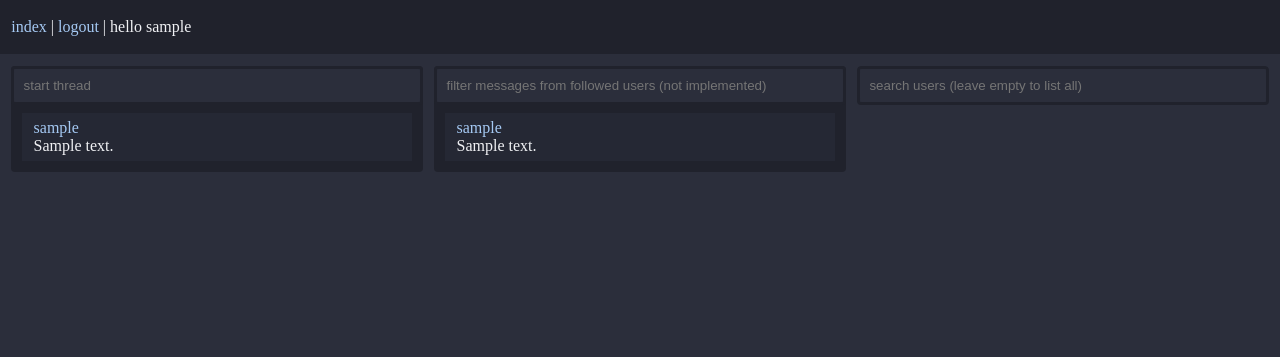
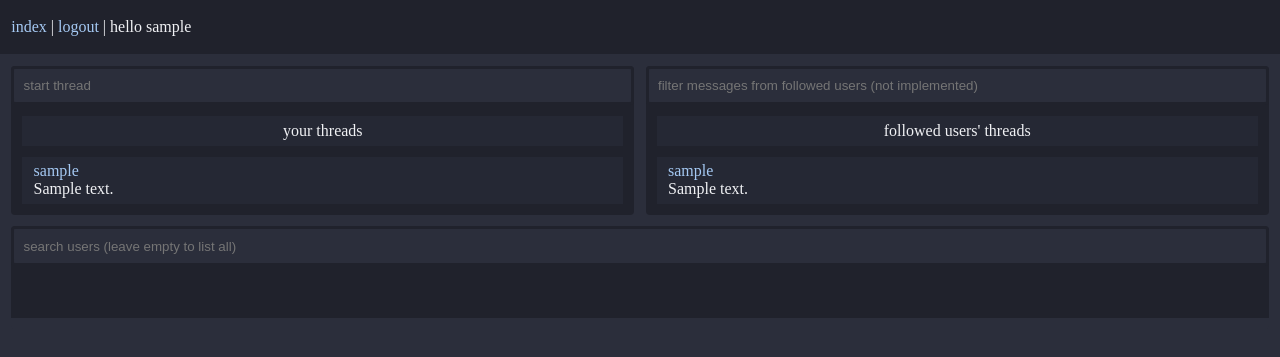
Before and after one commit to epertt/litter, a Flask app: template templates/index.html.j2 in a window 1280 px wide. Shown: the top 357 px of the page. Run offline with Flask 2, Linux system fonts and the light colour scheme; the template is opened without the code that fills it: most values are stand-ins (such as "Sample title", 1, 10 or a date in 2020).

Commit message:
more work on styling

```diff
--- a/app.py
+++ b/app.py
@@ -117,6 +117,7 @@
             user_id=user_id,
             username=get_username(user_id),
             thread_messages=thread_messages,
+            thread_id=id
         )
     else:
         return redirect("/error/404")
@@ -328,12 +329,14 @@
             u.id = w.user_id \
         WHERE \
             watcher_id = :user_id \
+        AND \
+            m.type = :type \
         ORDER BY \
             M.created_at \
         DESC\
         "
 
-    result = db.session.execute(sql, {"user_id": user_id})
+    result = db.session.execute(sql, {"user_id": user_id, "type": "thread"})
     if result.rowcount > 0:
         return result.fetchall()
     else:
@@ -344,7 +347,7 @@
 
     sql = "\
     SELECT \
-        u.id, \
+        u.id AS uid, \
         u.username, \
         m.thread_id, \
         m.message, \
--- a/static/conditional.css
+++ b/static/conditional.css
@@ -1,23 +1,35 @@
-@media screen and (max-width: 1000px) {
+@media screen and (max-width: 9999px) {
+	.index {
+		grid-template-columns: 1fr 700px 700px 700px 1fr;
+		grid-template-areas:
+			"a userthreads watched-user-threads search-results b"
+	}
+}
+
+@media screen and (max-width: calc(2250px)) {
+	.index {
+		grid-template-columns: 1fr 400px 400px 400px 1fr;
+		grid-template-areas:
+			"a userthreads watched-user-threads search-results b"
+	}
+}
+
+@media screen and (max-width: 1400px) {
 	.index {
 		display: grid;
 		grid-template-columns: 1fr 1fr;
-		grid-template-rows: 1fr;
 		grid-template-areas:
 			"userthreads watched-user-threads"
 			"search-results search-results";
-	}
-	.content-block {
-		/*margin-bottom: calc(-2 * var(--base-margin));*/
 	}
 	#search-results {
 		border-bottom: var(--base-margin) var(--main-bg-color) solid;
 	}
 
-    .userpage {
+    .userpage, .threadpage{
         grid-template-columns: 1fr 1fr;
         grid-template-areas:
-        "userpage-header-container userpage-header-container"
+        "header-container header-container"
         "userthreads userthreads";
     }
 }
--- a/static/main.css
+++ b/static/main.css
@@ -29,7 +29,6 @@
 }
 
 #search-results {
-	background-color: transparent;
 	overflow: auto;
 }
 
@@ -69,10 +68,6 @@
 	margin-top: 0;
 }
 
-.userpage > #userthreads {
-	justify-self: baseline;
-}
-
 #userthreads {
 	grid-area: userthreads;
 }
@@ -83,6 +78,17 @@
 
 #search-results {
 	grid-area: search-results;
+}
+
+#recent-users {
+	text-align: center;
+	margin: var(--thick-border-width) 0 0 0;
+}
+
+#your-threads,
+#followed-threads {
+	text-align: center;
+	margin: var(--base-margin) 0;
 }
 
 .content {
@@ -97,12 +103,8 @@
 	margin: calc(2 * var(--base-margin)) calc(2 * var(--base-margin));
 }
 
-.threadpage {
-	grid-template-columns: repeat(auto-fill, 800px);
-}
-
-#userpage-header-container {
-	grid-area: userpage-header-container;
+#header-container {
+	grid-area: header-container;
 	width: 100%;
 	text-align: center;
 	padding: var(--base-padding);
@@ -118,10 +120,10 @@
 	grid-area: spacer2;
 }
 
-.userpage {
+.userpage, .threadpage {
 	grid-template-columns: 15vw 1fr 1fr 15vw;
 	grid-template-areas:
-		"a userpage-header-container userpage-header-container b"
+		"a header-container header-container b"
 		"a userthreads userthreads b";
 }
 
@@ -193,3 +195,7 @@
 .account_registered:before {
 	content: "registered ";
 }
+
+.reply {
+	margin-left: var(--base-padding);
+}
--- a/static/script.js
+++ b/static/script.js
@@ -36,11 +36,11 @@
 
 window.addEventListener("load", () => {
 	// remove this if you figure it out in css
-	document.querySelector("#userthreads").children[1].children.length == 0
+	document.querySelector("#userthreads").children[2].children.length == 0
 		? (document.querySelector("#userthreads").style.backgroundColor =
 				"transparent")
 		: () => {};
-	document.querySelector("#watched-user-threads").children[1].children.length ==
+	document.querySelector("#watched-user-threads").children[2].children.length ==
 	0
 		? (document.querySelector("#watched-user-threads").style.backgroundColor =
 				"transparent")
@@ -55,7 +55,7 @@
 	const threadForm = document.querySelector("#start-thread").children[0];
 	const threadContainer = document.querySelector("#thread-container");
 
-	async function handleForm(input, url) {
+	async function handleForm(input, url, howmany) {
 		const response = await fetch(url, {
 			method: "POST",
 			body: JSON.stringify(input),
@@ -66,7 +66,7 @@
 
 		switch (url) {
 			case "/search/post":
-				updateSearchContainer(response, searchContainer);
+				updateSearchContainer(response, searchContainer, howmany);
 				break;
 			case "/thread/post":
 				console.log("hmm");
@@ -79,7 +79,7 @@
 		searchForm.addEventListener("keypress", function (e) {
 			if (e.key === "Enter") {
 				e.preventDefault();
-				handleForm({ search: searchForm.value }, "/search/post");
+				handleForm({ search: searchForm.value }, "/search/post", 0);
 				// clear search form
 				searchForm.value = "";
 				// clear search results
@@ -97,7 +97,7 @@
 					threadForm.value = "";
 					return;
 				}
-				handleForm({ message: threadForm.value }, "/thread/post");
+				handleForm({ message: threadForm.value }, "/thread/post", 0);
 				// clear thread form
 				threadForm.value = "";
 			}
@@ -113,14 +113,26 @@
 			}
 		});
 	}
+
+	// search on page load to display some recent users
+	handleForm({ search: searchForm.value }, "/search/post", "5");
+	searchContainer.style.transform = "scaleY(1)";
 });
 
-async function updateSearchContainer(response, container) {
+async function updateSearchContainer(response, container, howmany) {
+	let i = 0;
 	const timeout = (ms) => new Promise((r) => setTimeout(r, ms));
+
 	document.querySelector("#search-results").style.backgroundColor =
 		"hsl(var(--main-bg-color-hs), 15%)";
 
 	for (const user of await response.json()) {
+		if (i >= howmany && howmany != 0) {
+			break;
+		}
+
+		console.log(user);
+
 		const newSearchResultElement = document.createElement("div");
 		newSearchResultElement.className = "list-item search-result new-item";
 
@@ -136,10 +148,12 @@
 
 		container.appendChild(newSearchResultElement);
 
-		// update "x [time] ago"
-		updateTimes();
+		i++;
 
 		// for style
 		await timeout(50);
 	}
+
+	// update "x [time] ago"
+	updateTimes();
 }
--- a/templates/index.html.j2
+++ b/templates/index.html.j2
@@ -9,6 +9,7 @@
 		<form id="start-thread" class="content-block-form" action="/thread/post" method="POST">
 			<input type="text" name="message" placeholder="start thread" autofocus>
 		</form>
+		<div id="your-threads" class="list-item">your threads</div>
 		<div class="thread-container">
 			{% for thread in threads %}
 			{% include 'threads-partial.html.j2' %}
@@ -19,6 +20,7 @@
 		<form id="search-followed" class="content-block-form" action="/foo" method="POST">
 			<input type="text" name="message" placeholder="filter messages from followed users (not implemented)">
 		</form>
+		<div id="followed-threads" class="list-item">followed users' threads</div>
 		<div class="thread-container">
 			{% if watched %}
 			{% for thread in watched %}
@@ -32,6 +34,7 @@
 			<input type="text" name="search" id="search" placeholder="search users (leave empty to list all)">
 		</div>
 		<div id="search-container">
+			<div id="recent-users" class="list-item">recent users</div>
 		</div>
 	</div>
 </div>
--- a/templates/thread.html.j2
+++ b/templates/thread.html.j2
@@ -6,6 +6,7 @@
 {% block content %}
 {% if username %}
 <div class="content threadpage center-grid">
+    <div id="header-container">thread #{{thread_id}}</div>
     <div id="userthreads" class="content-block thread-full">
         {% set is_thread = true %}
         <div class="thread-container">
--- a/templates/threads-partial.html.j2
+++ b/templates/threads-partial.html.j2
@@ -1,4 +1,4 @@
-<div {% if thread.type=='thread' and not is_thread %} onclick="location.href='/thread/{{ thread.thread_id }}';" {% endif %} class="list-item thread {% if thread.type=='thread' and is_thread %}thread-opening{% endif %}" style="cursor:{% if thread.type=='thread' and is_thread %}auto{% else %}pointer{% endif %};">
+<div {% if thread.type=='thread' and not is_thread %} onclick="location.href='/thread/{{ thread.thread_id }}';" {% endif %} class="list-item thread{% if thread.type=='thread' and is_thread %} thread-opening{% endif %}{% if thread.type=='reply' %} reply{%endif%}" style="cursor:{% if thread.type=='thread' and is_thread %}auto{% else %}pointer{% endif %};">
     <div>
         <a href="/user/{{ thread.uid }}">{{ thread.username }}</a>
         <span class="timeago" href="/thread/{{ thread.thread_id }}">
--- a/templates/userpage.html.j2
+++ b/templates/userpage.html.j2
@@ -5,7 +5,7 @@
 {% endblock %}
 {% block content %}
 <div class="content userpage center-grid">
-    <div id="userpage-header-container">
+    <div id="header-container">
         <div id="userpage-header">{{viewed_username}}'s page</div>
         {% if viewer_id == viewed_id %}
         {% elif is_followed == false %}
@@ -16,6 +16,7 @@
     </div>
     <div id="userthreads" class="content-block">
         <div class="thread-container">
+            <div class="list-item" style="text-align:center;">{{viewed_username}}'s posts</div>
             {% if threads|length %}
             {% for thread in threads %}
             {% include 'threads-partial.html.j2' %}
```
